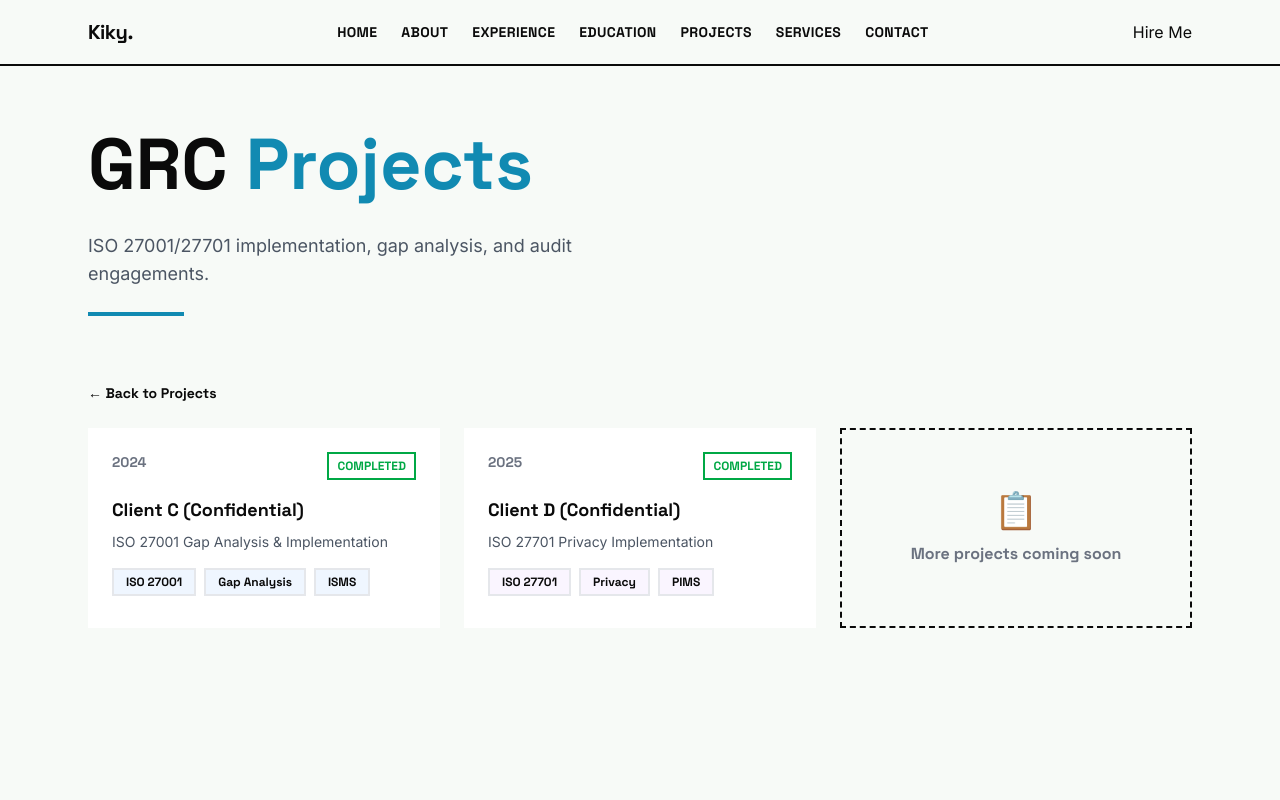
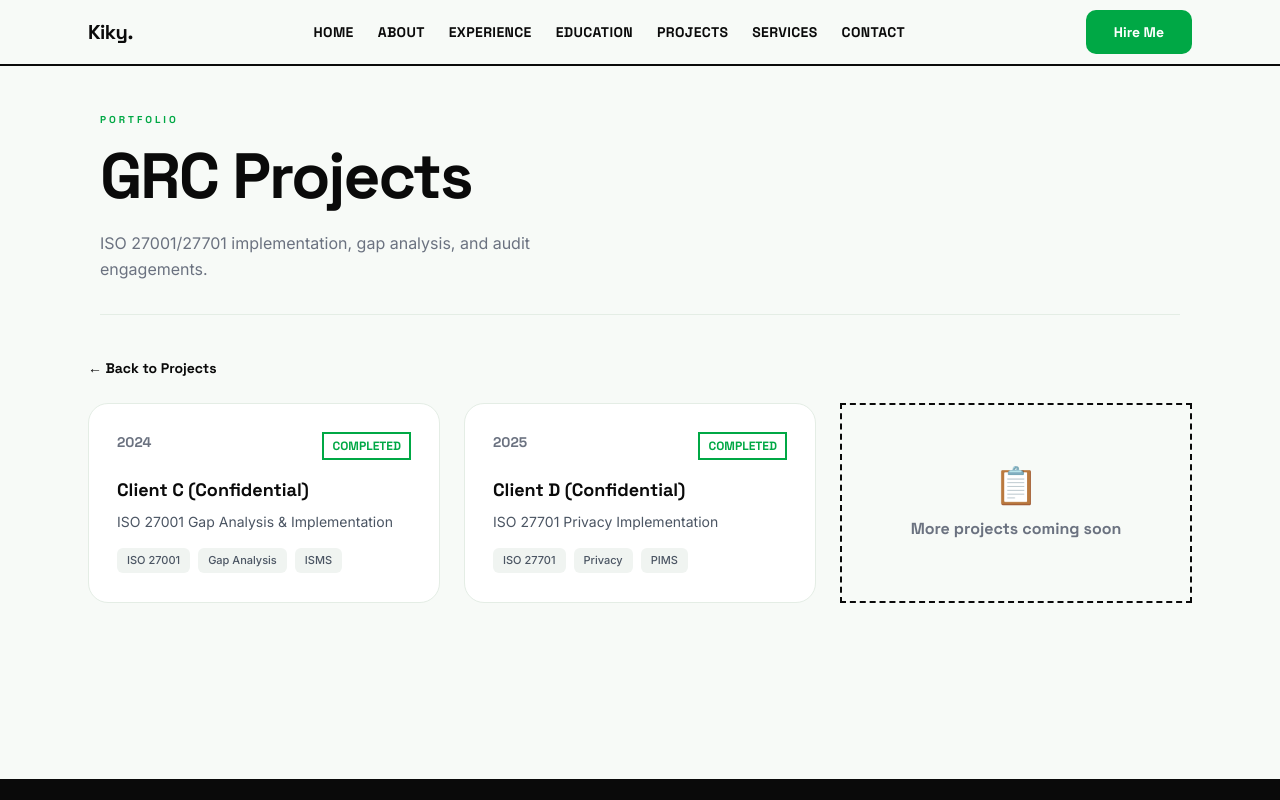
Before and after one commit to satorukikyy/kiky-website, a Next.js app: page /projects/grc in a window 1280 px wide. Shown: the top 800 px of the page. Built offline with nearby package versions, Linux system fonts and the light colour scheme.

Commit message:
feat: rebuild UI primitives — Button, Card, Badge, Marquee, PageHero

```diff
--- a/components/ui/Badge.tsx
+++ b/components/ui/Badge.tsx
@@ -1,20 +1,14 @@
 type BadgeProps = {
   label: string
-  color?: 'red' | 'yellow' | 'blue' | 'green' | 'purple'
+  variant?: 'default' | 'green'
 }
 
-const colorMap = {
-  red: 'border-brand-red text-brand-red bg-red-50',
-  yellow: 'border-brand-yellow text-brand-text bg-yellow-50',
-  blue: 'border-brand-blue text-brand-blue bg-blue-50',
-  green: 'border-brand-green text-brand-green bg-green-50',
-  purple: 'border-brand-purple text-brand-purple bg-purple-50',
+export default function Badge({ label, variant = 'default' }: BadgeProps) {
+  const base = 'inline-block text-[11px] font-body font-medium px-2.5 py-1 rounded-md'
+  const variants = {
+    default: 'bg-[#F0F4F1] text-[#4B5563]',
+    green:   'bg-brand-green-light border border-brand-green-border text-brand-green-dark',
+  }
+
+  return <span className={`${base} ${variants[variant]}`}>{label}</span>
 }
-
-export default function Badge({ label, color = 'blue' }: BadgeProps) {
-  return (
-    <span className={`inline-block border-2 px-3 py-1 text-xs font-heading font-bold rounded-none ${colorMap[color]}`}>
-      {label}
-    </span>
-  )
-}
--- a/components/ui/Button.tsx
+++ b/components/ui/Button.tsx
@@ -10,9 +10,20 @@ type ButtonProps = {
   type?: 'button' | 'submit'
 }
 
-export default function Button({ variant, href, onClick, children, className = '', type = 'button' }: ButtonProps) {
-  const base = variant === 'primary' ? 'neo-btn-primary' : 'neo-btn-secondary'
-  const cls = `${base} inline-block cursor-pointer ${className}`
+export default function Button({
+  variant,
+  href,
+  onClick,
+  children,
+  className = '',
+  type = 'button',
+}: ButtonProps) {
+  const base =
+    variant === 'primary'
+      ? 'bg-brand-green text-white font-heading font-bold text-sm px-7 py-3 rounded-[10px] inline-block transition-opacity hover:opacity-90 active:scale-[0.98]'
+      : 'bg-white border border-[#D1D5DB] text-brand-text font-heading font-semibold text-sm px-7 py-3 rounded-[10px] inline-block transition-colors hover:bg-brand-soft active:scale-[0.98]'
+
+  const cls = `${base} cursor-pointer ${className}`
 
   if (href) {
     return <Link href={href} className={cls}>{children}</Link>
--- a/components/ui/Card.tsx
+++ b/components/ui/Card.tsx
@@ -1,15 +1,23 @@
 import { ReactNode } from 'react'
 
+type CardVariant = 'default' | 'green' | 'soft'
+
 type CardProps = {
-  variant?: 'white' | 'yellow'
   children: ReactNode
+  variant?: CardVariant
   className?: string
 }
 
-export default function Card({ variant = 'white', children, className = '' }: CardProps) {
-  const bg = variant === 'yellow' ? 'bg-brand-yellow' : 'bg-white'
+export default function Card({ children, variant = 'default', className = '' }: CardProps) {
+  const base = 'rounded-[20px] p-7'
+  const variants: Record<CardVariant, string> = {
+    default: 'bg-white border border-brand-border',
+    green:   'bg-brand-green border border-brand-green',
+    soft:    'bg-brand-soft border border-brand-border-soft',
+  }
+
   return (
-    <div className={`neo-card ${bg} p-6 ${className}`}>
+    <div className={`${base} ${variants[variant]} ${className}`}>
       {children}
     </div>
   )
--- a/components/ui/Marquee.tsx
+++ b/components/ui/Marquee.tsx
@@ -1,5 +1,3 @@
-'use client'
-
 type MarqueeProps = {
   items: string[]
 }
@@ -8,11 +6,14 @@ export default function Marquee({ items }: MarqueeProps) {
   const doubled = [...items, ...items]
 
   return (
-    <div className="overflow-hidden border-y-2 border-brand-text bg-brand-yellow py-3 my-8">
-      <div className="flex animate-marquee whitespace-nowrap gap-8">
+    <div className="bg-brand-green overflow-hidden py-3.5 my-16">
+      <div className="flex animate-marquee whitespace-nowrap">
         {doubled.map((item, i) => (
-          <span key={i} className="text-brand-text font-heading font-bold text-sm uppercase tracking-widest flex-shrink-0">
-            {item} <span className="mx-4">·</span>
+          <span key={i} className="inline-flex items-center">
+            <span className="font-heading font-extrabold text-[11px] text-white uppercase tracking-[2.5px] px-7">
+              {item}
+            </span>
+            <span className="text-white/35 text-[10px] pr-3">✦</span>
           </span>
         ))}
       </div>
--- a/components/ui/PageHero.tsx
+++ b/components/ui/PageHero.tsx
@@ -1,27 +1,20 @@
 type PageHeroProps = {
+  tag?: string
   title: string
   subtitle?: string
-  accentColor?: string
 }
 
-export default function PageHero({ title, subtitle, accentColor = '#E63946' }: PageHeroProps) {
+export default function PageHero({ tag = 'Portfolio', title, subtitle }: PageHeroProps) {
   return (
-    <section className="pt-32 pb-16 px-6 max-w-6xl mx-auto">
-      <div className="inline-block mb-4">
-        <h1 className="text-5xl md:text-7xl font-heading font-bold text-brand-text leading-tight">
-          {title.split(' ').map((word, i) => (
-            <span key={i}>
-              {i === 0 ? word : (
-                <span style={{ color: accentColor }}> {word}</span>
-              )}
-            </span>
-          ))}
-        </h1>
-      </div>
+    <section className="pt-28 pb-10 px-5 max-w-[1120px] mx-auto">
+      <p className="section-tag mb-4">{tag}</p>
+      <h1 className="text-[clamp(40px,5vw,64px)] font-heading font-black tracking-[-2px] leading-[1.05] text-brand-text mb-5">
+        {title}
+      </h1>
       {subtitle && (
-        <p className="text-lg text-gray-600 font-body max-w-xl mt-4">{subtitle}</p>
+        <p className="text-brand-muted text-base leading-relaxed max-w-lg">{subtitle}</p>
       )}
-      <div className="w-24 h-1 mt-6" style={{ backgroundColor: accentColor }} />
+      <div className="mt-8 h-px bg-brand-border w-full" />
     </section>
   )
 }
```
